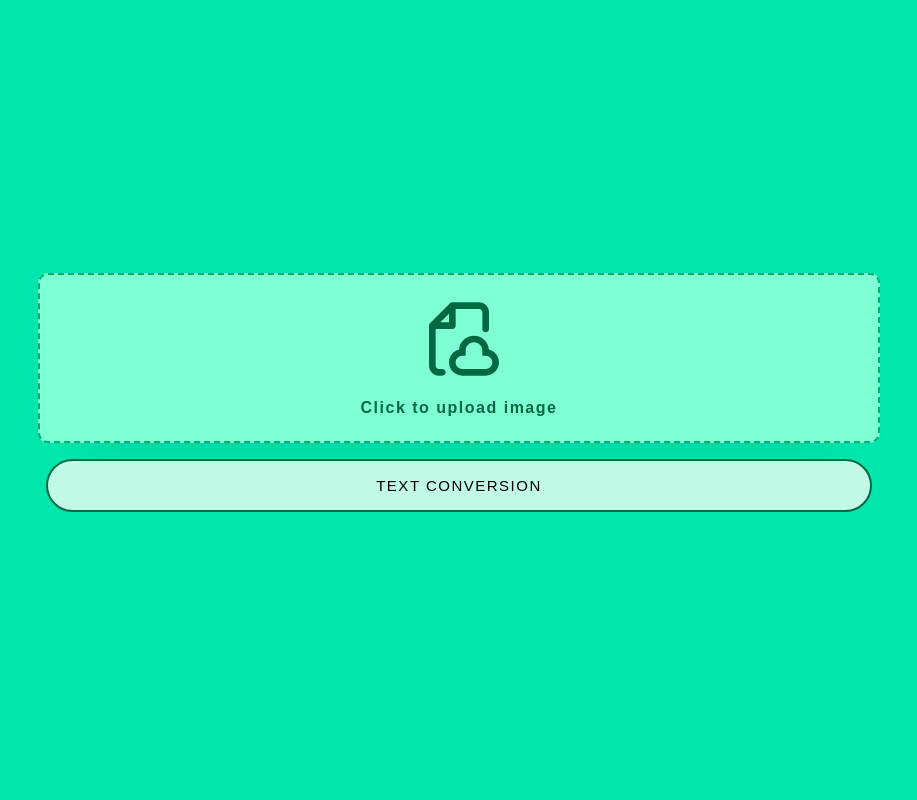
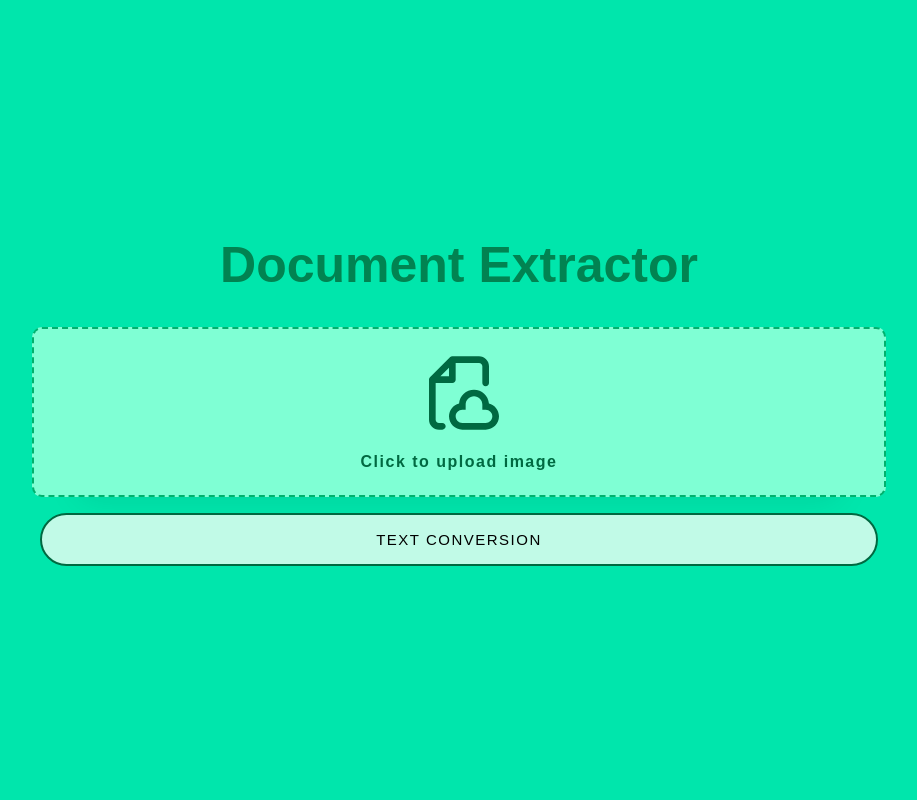
Before and after one commit to Kamaruddheen/document-scanner, a Django app: page / in a window 1280 px wide. Shown: the whole page, without its empty margins (181-1098 px from the left). Run offline with Django 3.2, Linux system fonts and the light colour scheme; parts of the project's set-up code (start-up, migrations or seed data) failed here and were passed over; some web fonts are replaced.

Commit message:
Add descriptive header for document extraction tool
- Added an `h1` element with the text "Document Extractor"
  - Serves as the main heading for the document extraction tool
  - Provides a clear title and purpose for the tool's functionality

```diff
--- a/static/css/style.css
+++ b/static/css/style.css
@@ -3,12 +3,20 @@ body {
     font-family: "Madimi One", sans-serif;
     font-weight: 400;
     font-style: normal;
+    margin: 0;
+}
+
+.title {
+    text-align: center;
+    color: #018351;
+    font-size: 50px;
 }
 
 main {
     display: flex;
     align-items: center;
     justify-content: center;
+    flex-direction: column;
     width: 100% !important;
     height: 100% !important;
     margin-right: auto;
--- a/templates/index.html
+++ b/templates/index.html
@@ -35,6 +35,7 @@
             </div>
         </div>
         <main class="py-6 py-md-7 text-white">
+            <h1 class="title">Document Extractor</h1>
             <form method="post" enctype="multipart/form-data">
                 {% csrf_token %}
                 <section class="file-container" id="file_container">
```
